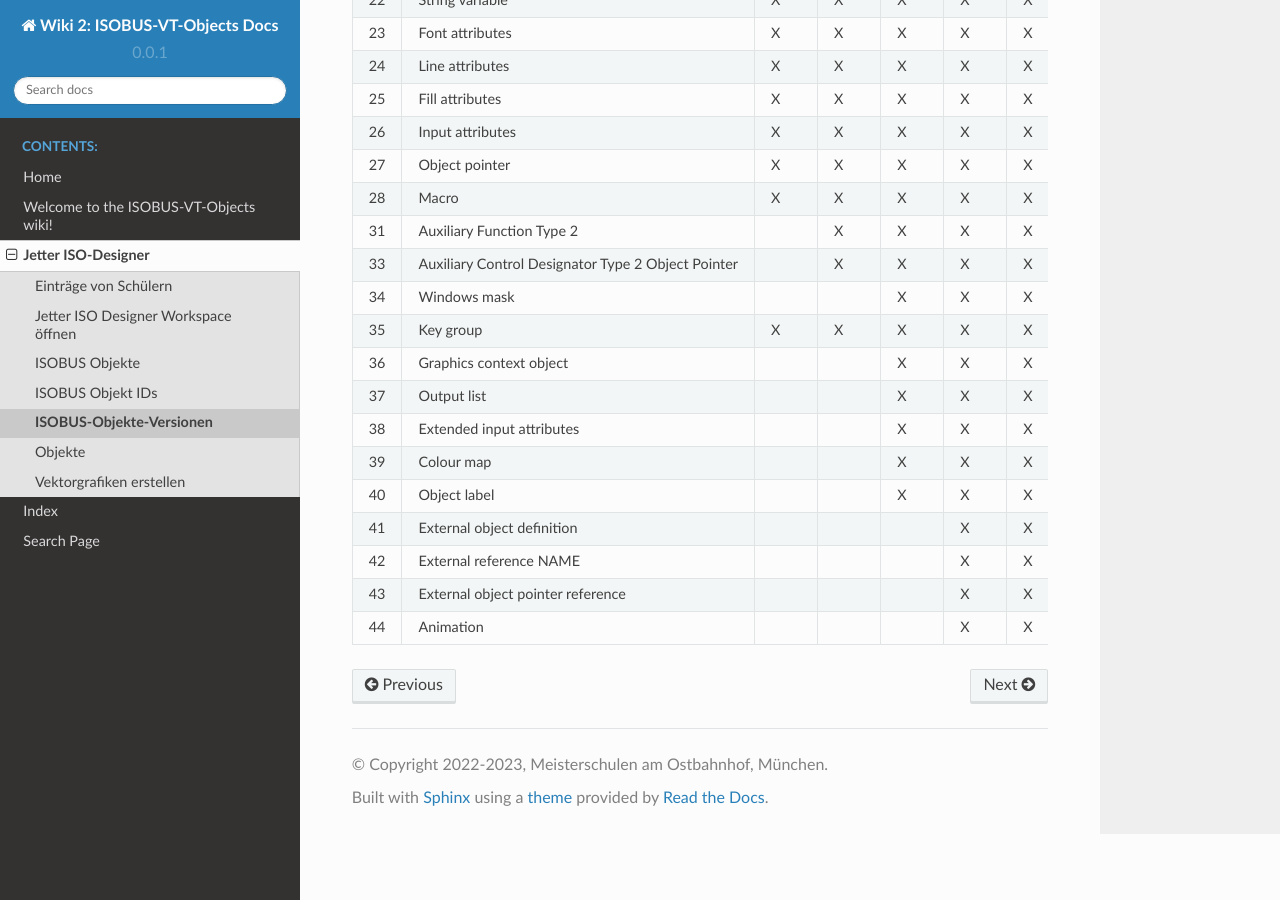
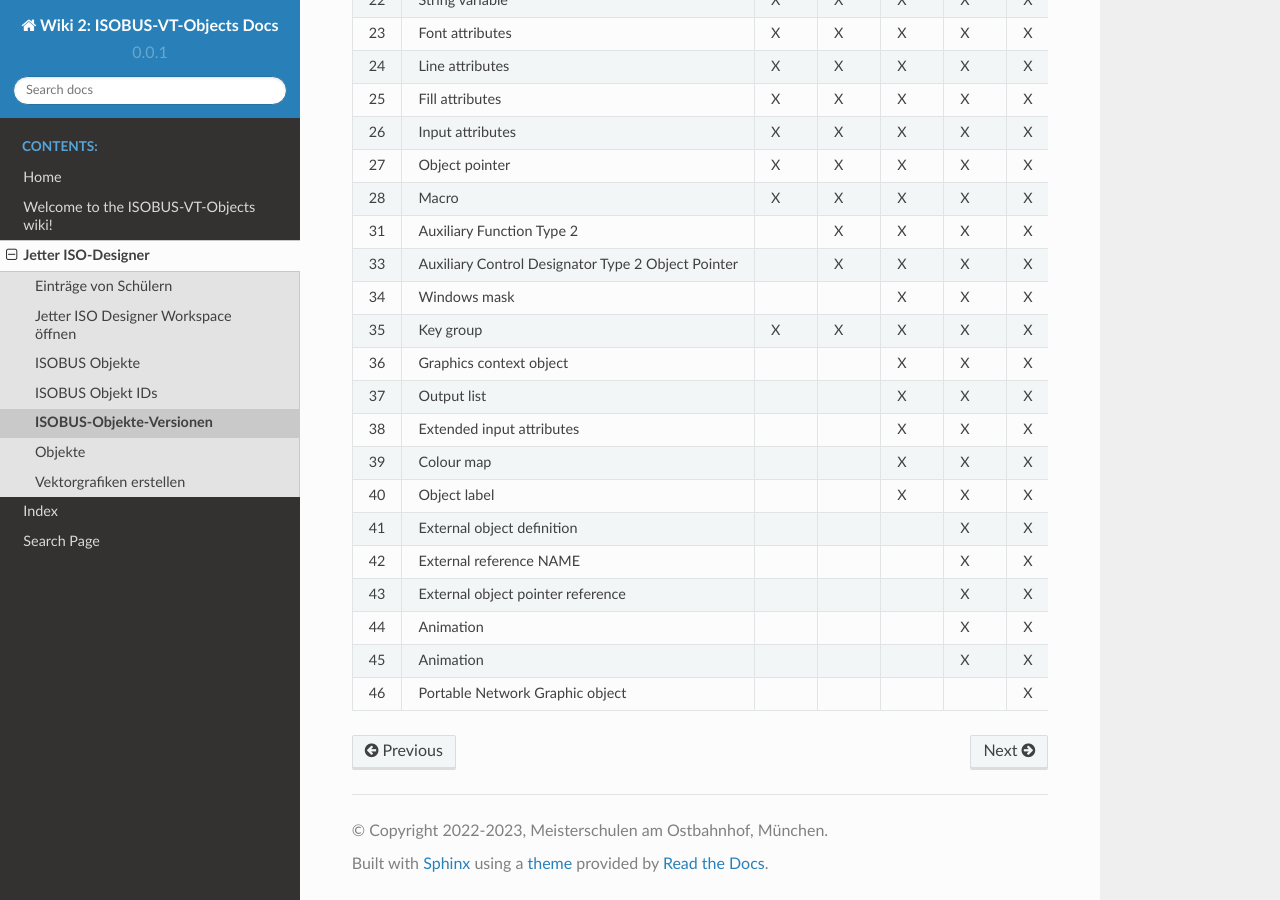
Before and after one commit to Meisterschulen-am-Ostbahnhof-Munchen/ISOBUS-VT-Objects-docs, a Sphinx documentation site: the page built from docs/ISOBUS-Objekte-Versionen.md, in a window 1280 px wide and 900 px high, scrolled down 1175 px. Built offline with Sphinx 7.4.7 and the Read the Docs theme 2.0.0, drawn with Linux system fonts in a browser that asks for light colours.

Commit message:
Update ISOBUS-Objekte-Versionen.md

```diff
--- a/docs/ISOBUS-Objekte-Versionen.md
+++ b/docs/ISOBUS-Objekte-Versionen.md
@@ -54,3 +54,5 @@ Tractors and machinery for agriculture and forestry — Serial control and commu
 |  42 | External reference NAME                            |      |      |      |   X  |   X  | 11783-6 – B.23   |         -         |
 |  43 | External object pointer reference                  |      |      |      |   X  |   X  | 11783-6 – B.24   |         -         |
 |  44 | Animation                                          |      |      |      |   X  |   X  | 11783-6 – B.25   |         -         |
+|  45 | Animation                                          |      |      |      |   X  |   X  | 11783-6 – B.25   |         -         |
+|  46 | Portable Network Graphic object                    |      |      |      |      |   X  | 11783-6 – B.27   |         -         |
```
